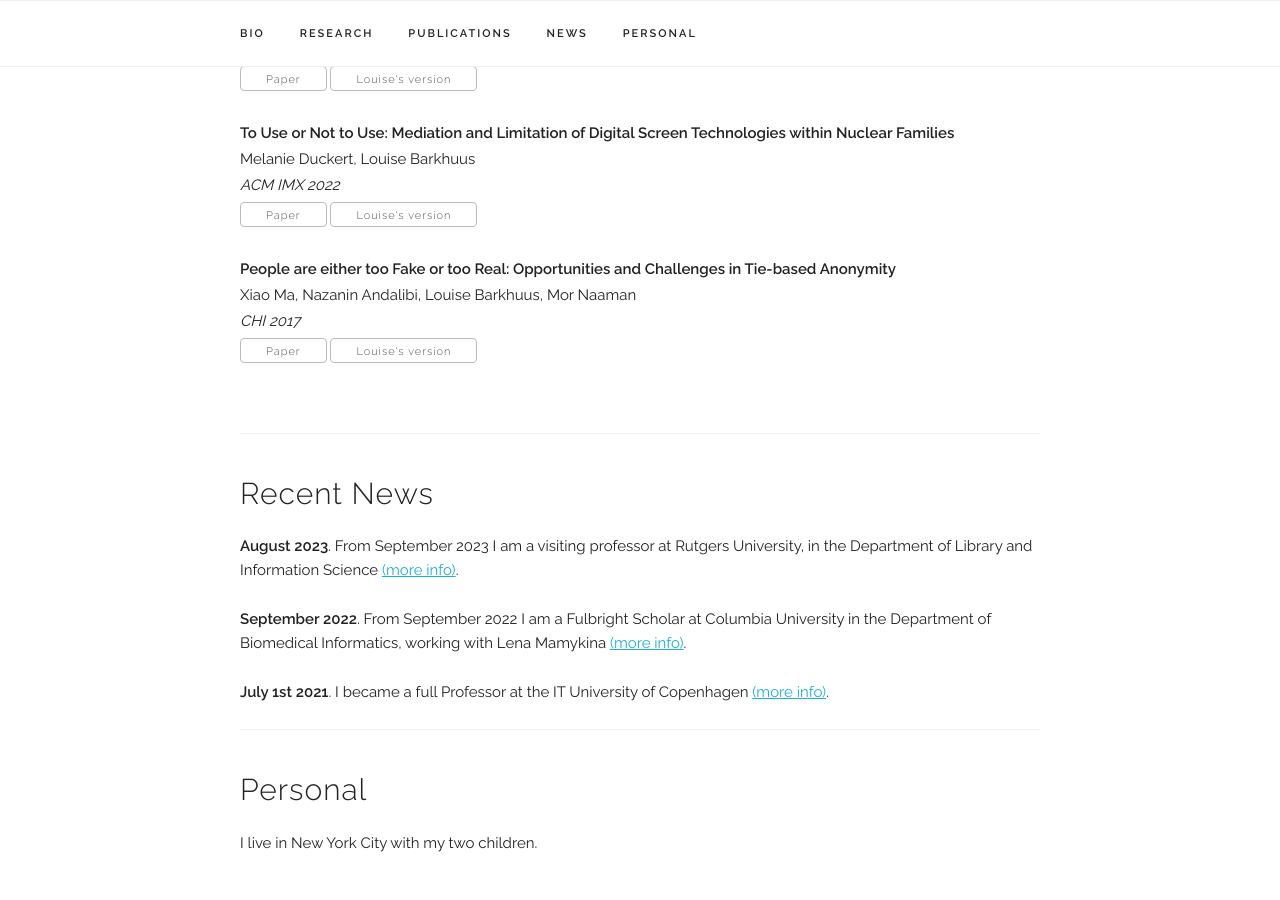
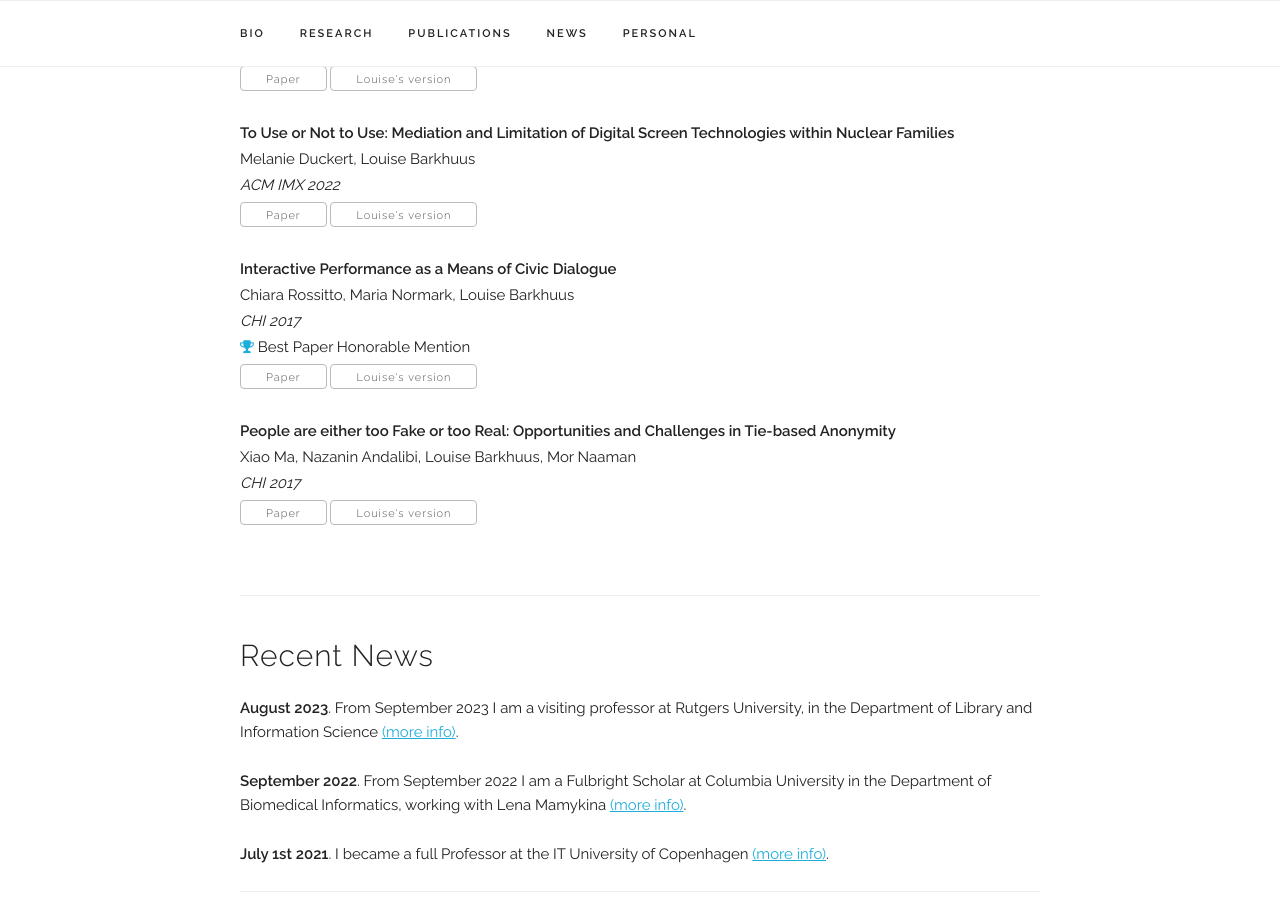
Before and after one commit to barkhuus/barkhuus.github.io, a Jekyll site: the page built from index.html, in a window 1280 px wide and 900 px high, scrolled down 1547 px. Built offline with Jekyll 4.4.1, drawn with Linux system fonts in a browser that asks for light colours.

Commit message:
Update publications.yaml

```diff
--- a/_data/publications.yaml
+++ b/_data/publications.yaml
@@ -35,6 +35,14 @@ papers:
     paper_pdf: "https://dl.acm.org/doi/pdf/10.1145/3452918.3458808"
     selected: y
 
+  - title: "Interactive Performance as a Means of Civic Dialogue"
+    authors: "Chiara Rossitto, Maria Normark, Louise Barkhuus"
+    venue: "CHI 2017"
+    preprint: "http://barkhu.us/rossito-chi2017.pdf"
+    paper_pdf: "https://dl.acm.org/doi/pdf/10.1145/3025453.3025897"
+    award: "Best Paper Honorable Mention"
+    selected: y
+
   - title: "People are either too Fake or too Real: Opportunities and Challenges in Tie-based Anonymity"
     authors: "Xiao Ma, Nazanin Andalibi, Louise Barkhuus, Mor Naaman"
     venue: "CHI 2017"
```
